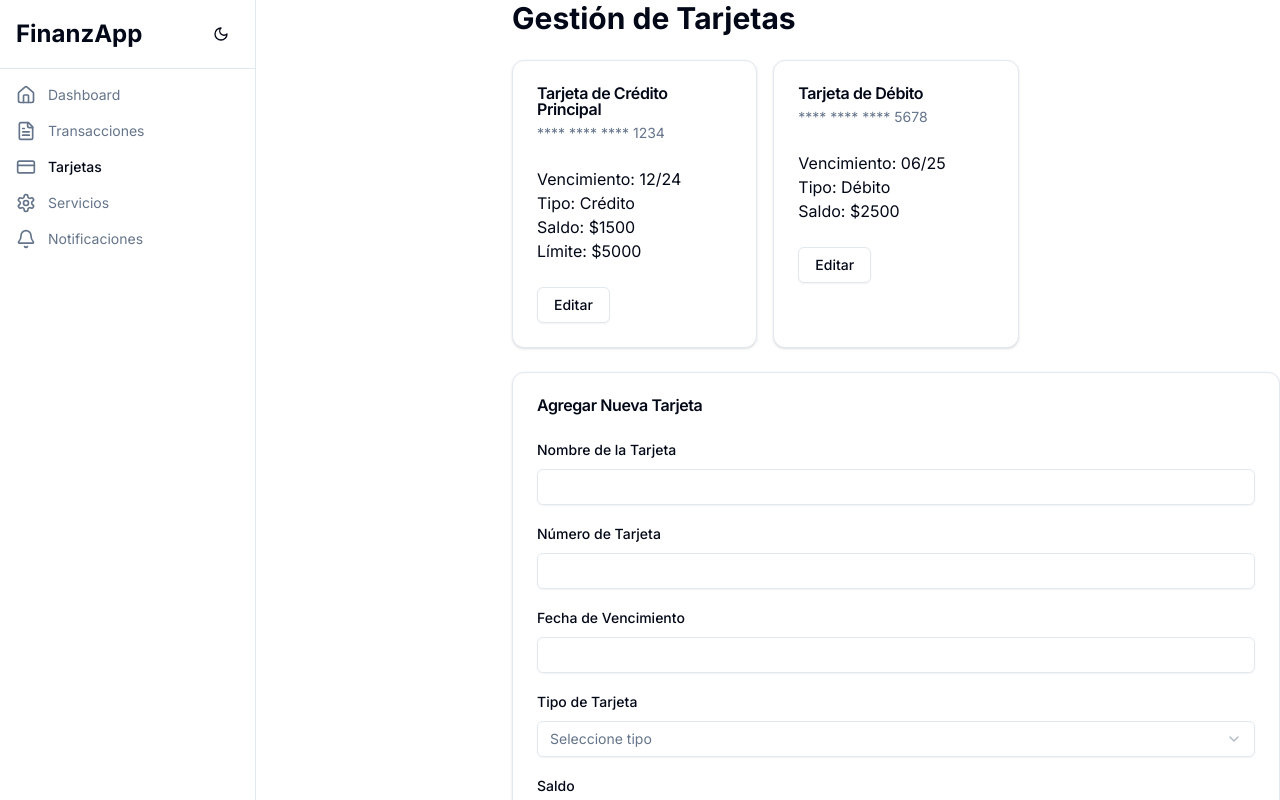
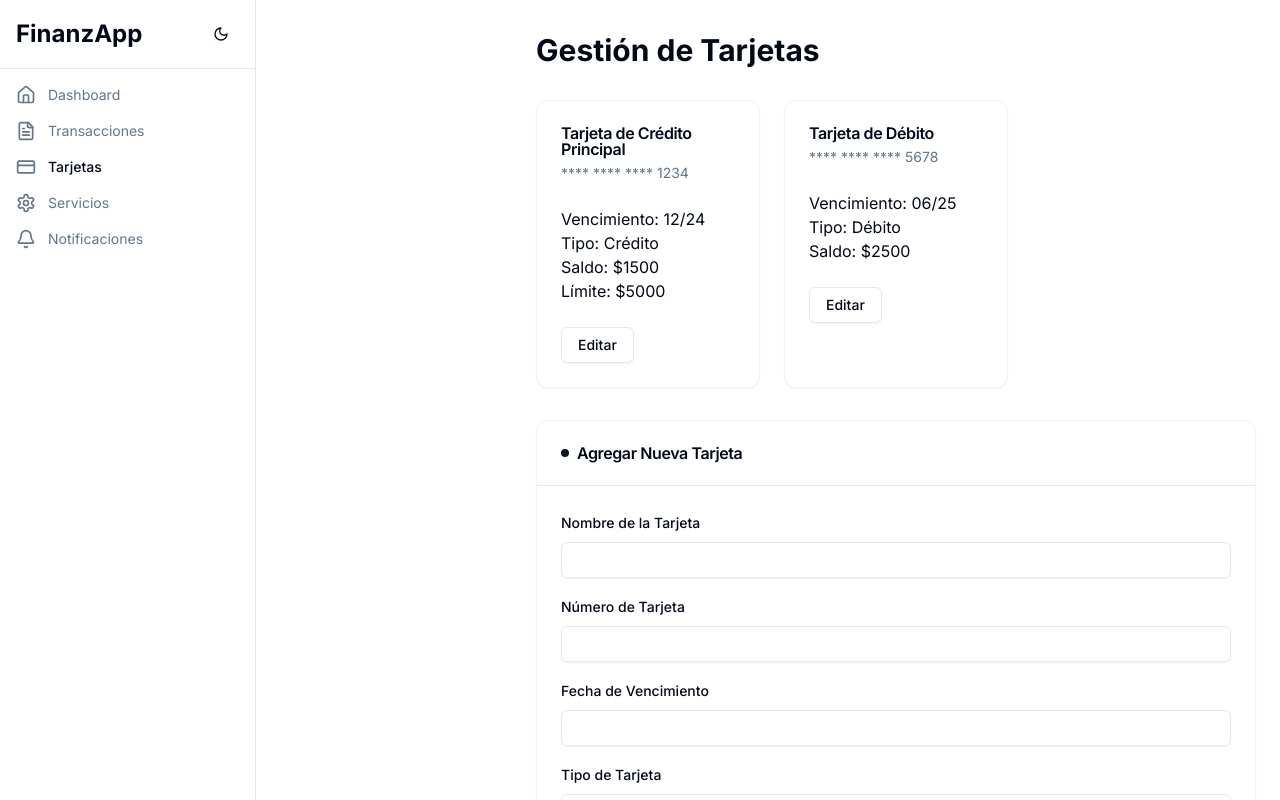
Before and after one commit to gianpetrii/finance-app, a Next.js app: page /cards in a window 1280 px wide. Shown: the top 800 px of the page. Built offline with nearby package versions, Linux system fonts and the light colour scheme; no server answers.

Commit message:
Mejora de la distribución del espacio y eliminación de rayas horizontales

```diff
--- a/app/cards/page.tsx
+++ b/app/cards/page.tsx
@@ -63,11 +63,14 @@ export default function CardManagement() {
   }
 
   return (
-    <div className="space-y-6">
-      <h1 className="text-3xl font-bold">Gestión de Tarjetas</h1>
-      <div className="grid gap-4 md:grid-cols-2 lg:grid-cols-3">
+    <div className="space-y-8">
+      <div className="mb-4">
+        <h1 className="text-2xl sm:text-3xl font-bold">Gestión de Tarjetas</h1>
+      </div>
+
+      <div className="grid gap-6 md:grid-cols-2 lg:grid-cols-3">
         {cards.map((card) => (
-          <Card key={card.id}>
+          <Card key={card.id} className="border border-border/50 shadow-sm">
             <CardHeader>
               <CardTitle>{card.name}</CardTitle>
               <CardDescription>{card.number}</CardDescription>
@@ -84,11 +87,15 @@ export default function CardManagement() {
           </Card>
         ))}
       </div>
-      <Card>
-        <CardHeader>
-          <CardTitle>Agregar Nueva Tarjeta</CardTitle>
+
+      <Card className="border border-border/50 shadow-sm">
+        <CardHeader className="border-b">
+          <CardTitle className="flex items-center gap-2">
+            <span className="h-2 w-2 rounded-full bg-primary"></span>
+            Agregar Nueva Tarjeta
+          </CardTitle>
         </CardHeader>
-        <CardContent>
+        <CardContent className="p-6">
           <form onSubmit={handleAddCard} className="space-y-4">
             <div className="space-y-2">
               <Label htmlFor="cardName">Nombre de la Tarjeta</Label>
--- a/app/components/FinancialSummary.tsx
+++ b/app/components/FinancialSummary.tsx
@@ -13,7 +13,6 @@ export function FinancialSummary({ children, title = "Resumen" }: FinancialSumma
         <div className="flex items-center gap-3">
           <ChartPieIcon className="h-6 w-6 text-primary/70" />
           <h2 className="text-xl font-bold">{title}</h2>
-          <div className="h-1 w-20 bg-primary/20 rounded-full"></div>
         </div>
         <div className="text-xs text-muted-foreground bg-muted px-3 py-1 rounded-full">
           Actualizado hoy
--- a/app/layout.tsx
+++ b/app/layout.tsx
@@ -31,7 +31,11 @@ export default function RootLayout({
           <FirebaseInitializer />
           <div className="flex min-h-screen">
             <Sidebar />
-            <main className="flex-1 md:ml-64">{children}</main>
+            <main className="flex-1 md:ml-64 transition-all duration-200">
+              <div className="container px-4 md:px-6 py-6 md:py-8 mx-auto">
+                {children}
+              </div>
+            </main>
           </div>
         </ThemeProvider>
       </body>
--- a/app/notifications/page.tsx
+++ b/app/notifications/page.tsx
@@ -28,15 +28,19 @@ const notifications = [
 
 export default function Notifications() {
   return (
-    <div className="space-y-6">
-      <h1 className="text-3xl font-bold">Notifications</h1>
-      <div className="space-y-4">
+    <div className="space-y-8">
+      <div className="mb-4">
+        <h1 className="text-2xl sm:text-3xl font-bold">Notifications</h1>
+      </div>
+
+      <div className="space-y-6">
         {notifications.map((notification) => (
-          <Card key={notification.id}>
+          <Card key={notification.id} className={`border border-border/50 shadow-sm ${notification.read ? 'bg-muted/30' : ''}`}>
             <CardHeader>
               <CardTitle className="flex items-center">
-                <Bell className="mr-2 h-4 w-4" />
+                <Bell className={`mr-2 h-4 w-4 ${notification.read ? 'text-muted-foreground' : 'text-primary'}`} />
                 {notification.title}
+                {!notification.read && <span className="ml-2 h-2 w-2 rounded-full bg-primary"></span>}
               </CardTitle>
               <CardDescription>{notification.date}</CardDescription>
             </CardHeader>
--- a/app/page.tsx
+++ b/app/page.tsx
@@ -33,13 +33,12 @@ export default function Dashboard() {
   }, [saldoActual, creditoAPagar])
 
   return (
-    <div className="space-y-6 p-4 sm:p-6 md:p-8">
-      <div className="flex items-center gap-3 mb-6">
+    <div className="space-y-8">
+      <div className="mb-4">
         <h1 className="text-2xl sm:text-3xl font-bold">Dashboard</h1>
-        <div className="h-1 w-24 bg-primary/20 rounded-full"></div>
       </div>
 
-      <div className="grid gap-4 grid-cols-1 sm:grid-cols-2 lg:grid-cols-3">
+      <div className="grid gap-6 grid-cols-1 sm:grid-cols-2 lg:grid-cols-3">
         <IngresoMensual onIngresoChange={setIngresoMensual} />
         <AhorroMensual ingresoMensual={ingresoMensual} />
         <GastosFijos />
--- a/app/services/page.tsx
+++ b/app/services/page.tsx
@@ -30,17 +30,20 @@ const services = [
 
 export default function Services() {
   return (
-    <div className="space-y-6">
-      <h1 className="text-3xl font-bold">Services</h1>
-      <div className="grid gap-4 md:grid-cols-2 lg:grid-cols-3">
+    <div className="space-y-8">
+      <div className="mb-4">
+        <h1 className="text-2xl sm:text-3xl font-bold">Services</h1>
+      </div>
+
+      <div className="grid gap-6 md:grid-cols-2 lg:grid-cols-3">
         {services.map((service) => (
-          <Card key={service.id}>
+          <Card key={service.id} className="border border-border/50 shadow-sm">
             <CardHeader>
               <CardTitle>{service.name}</CardTitle>
               <CardDescription>{service.description}</CardDescription>
             </CardHeader>
             <CardContent>
-              <p>Status: {service.status}</p>
+              <p>Status: <span className={service.status === "Active" ? "text-green-500" : "text-red-500"}>{service.status}</span></p>
             </CardContent>
             <CardFooter>
               <Button variant={service.status === "Active" ? "outline" : "default"}>
--- a/app/transactions/page.tsx
+++ b/app/transactions/page.tsx
@@ -5,6 +5,7 @@ import { Button } from "@/components/ui/button"
 import { Input } from "@/components/ui/input"
 import { Label } from "@/components/ui/label"
 import { Select, SelectContent, SelectItem, SelectTrigger, SelectValue } from "@/components/ui/select"
+import { Card, CardContent, CardHeader, CardTitle } from "@/components/ui/card"
 
 export default function TransactionEntry() {
   const [amount, setAmount] = useState("")
@@ -26,8 +27,19 @@ export default function TransactionEntry() {
   }
 
   return (
-    <div className="space-y-6">
-      <h1 className="text-3xl font-bold">Agregar Transacción</h1>
+    <div className="space-y-8">
+      <div className="mb-4">
+        <h1 className="text-2xl sm:text-3xl font-bold">Agregar Transacción</h1>
+      </div>
+
+      <Card className="border border-border/50 shadow-sm">
+        <CardHeader className="border-b">
+          <CardTitle className="flex items-center gap-2">
+            <span className="h-2 w-2 rounded-full bg-primary"></span>
+            Detalles de la Transacción
+          </CardTitle>
+        </CardHeader>
+        <CardContent className="p-6">
           <form onSubmit={handleSubmit} className="space-y-4">
             <div className="space-y-2">
               <Label htmlFor="amount">Monto</Label>
@@ -92,6 +104,8 @@ export default function TransactionEntry() {
             </div>
             <Button type="submit">Agregar Transacción</Button>
           </form>
+        </CardContent>
+      </Card>
     </div>
   )
 }
```
Lines whose indentation alone changed are shown as unchanged.
